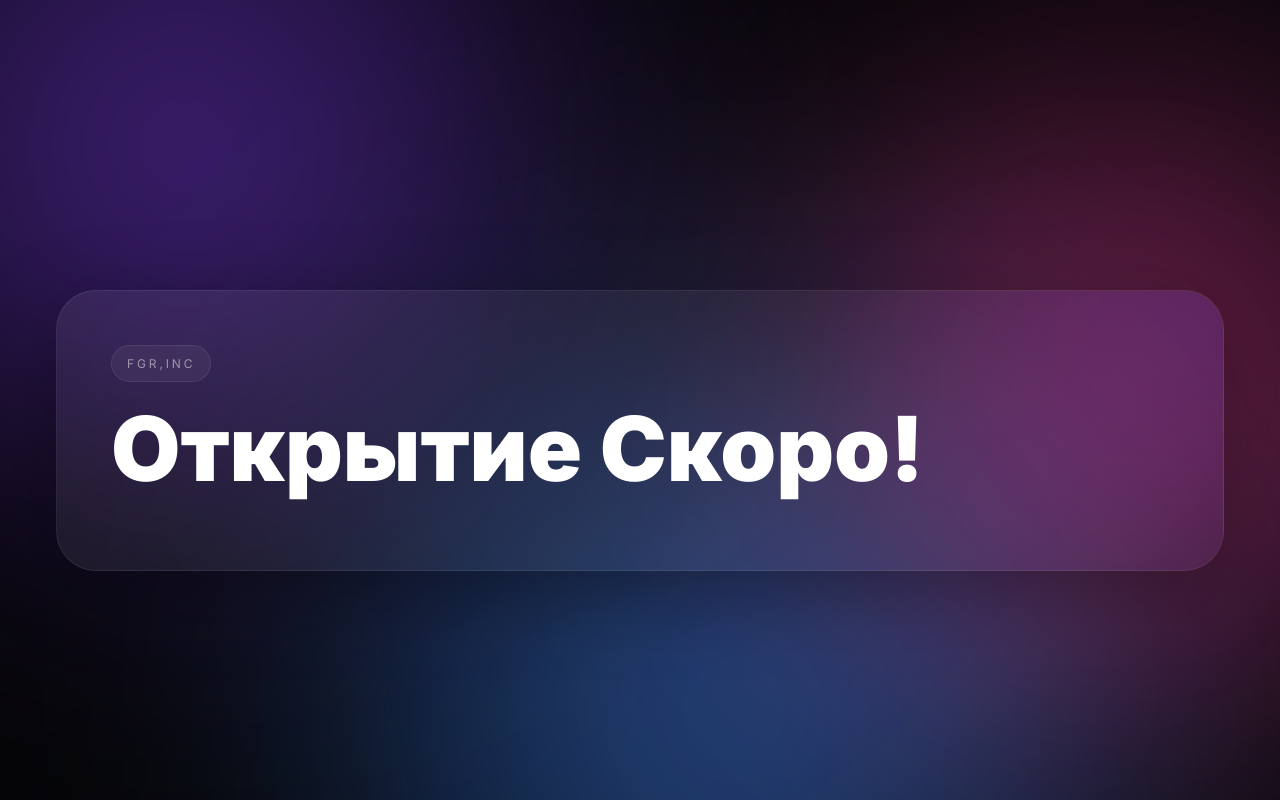
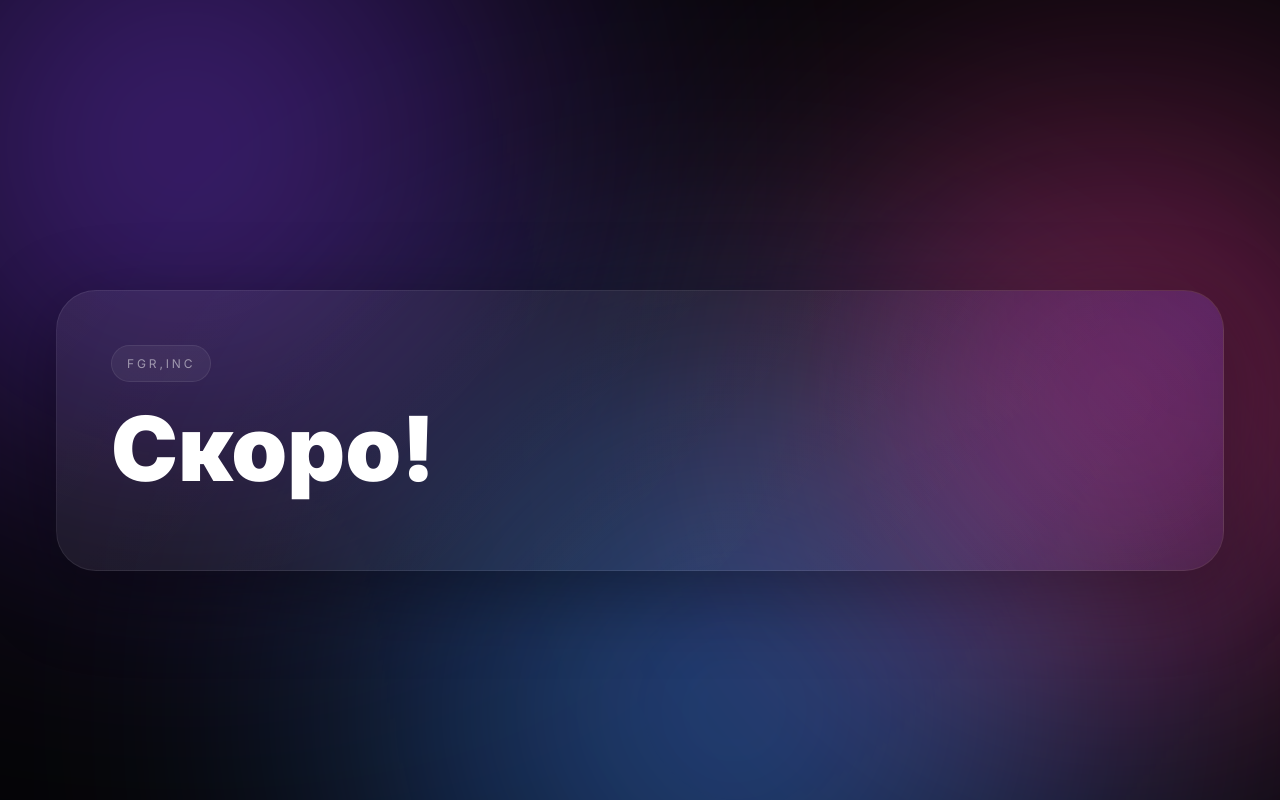
Before and after one commit to friendsgrouproblox/friends-group-site, a React (Vite) app: page / in a window 1280 px wide. Built offline with nearby package versions, Linux system fonts and the light colour scheme.

Commit message:
OpeningSoon

```diff
--- a/src/pages/Comingsoon.jsx
+++ b/src/pages/Comingsoon.jsx
@@ -14,7 +14,7 @@ export default function Comingsoon() {
           </div>
 
           <h1>
-            Открытие Скоро!
+            Скоро!
           </h1>
 
           <p>
```
